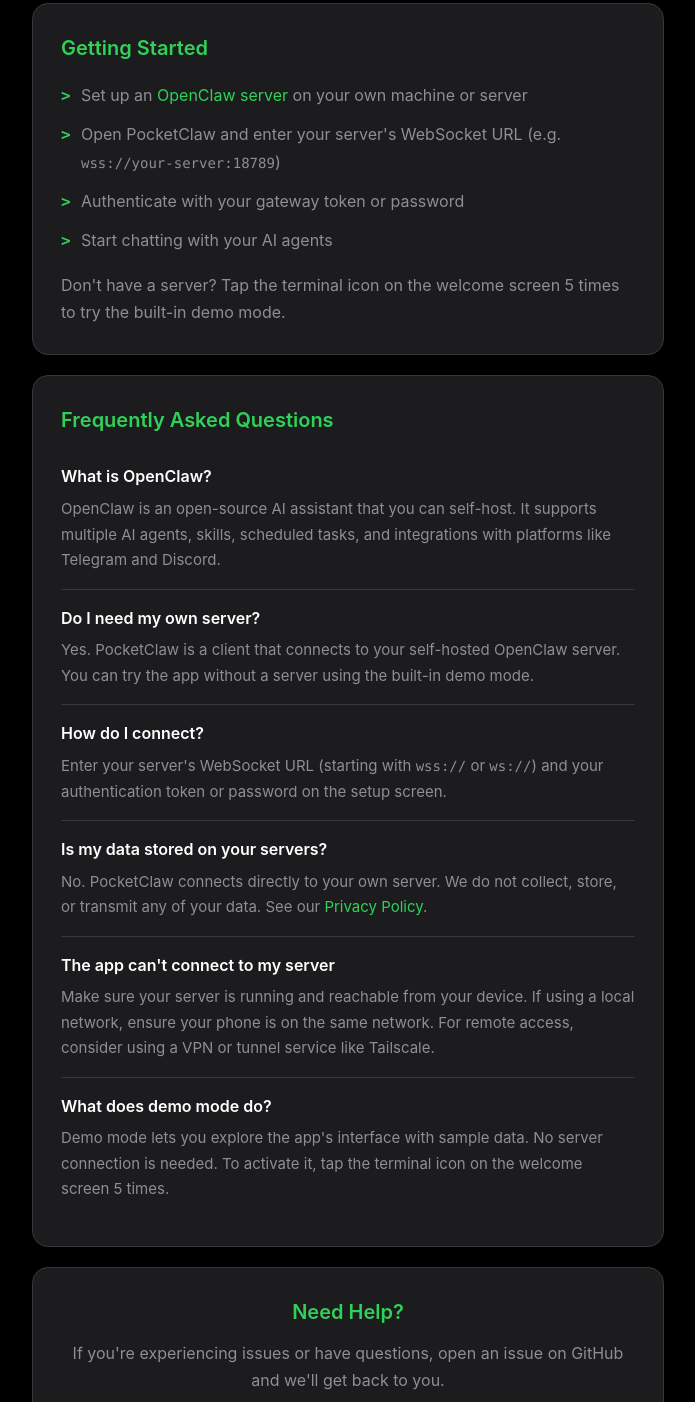
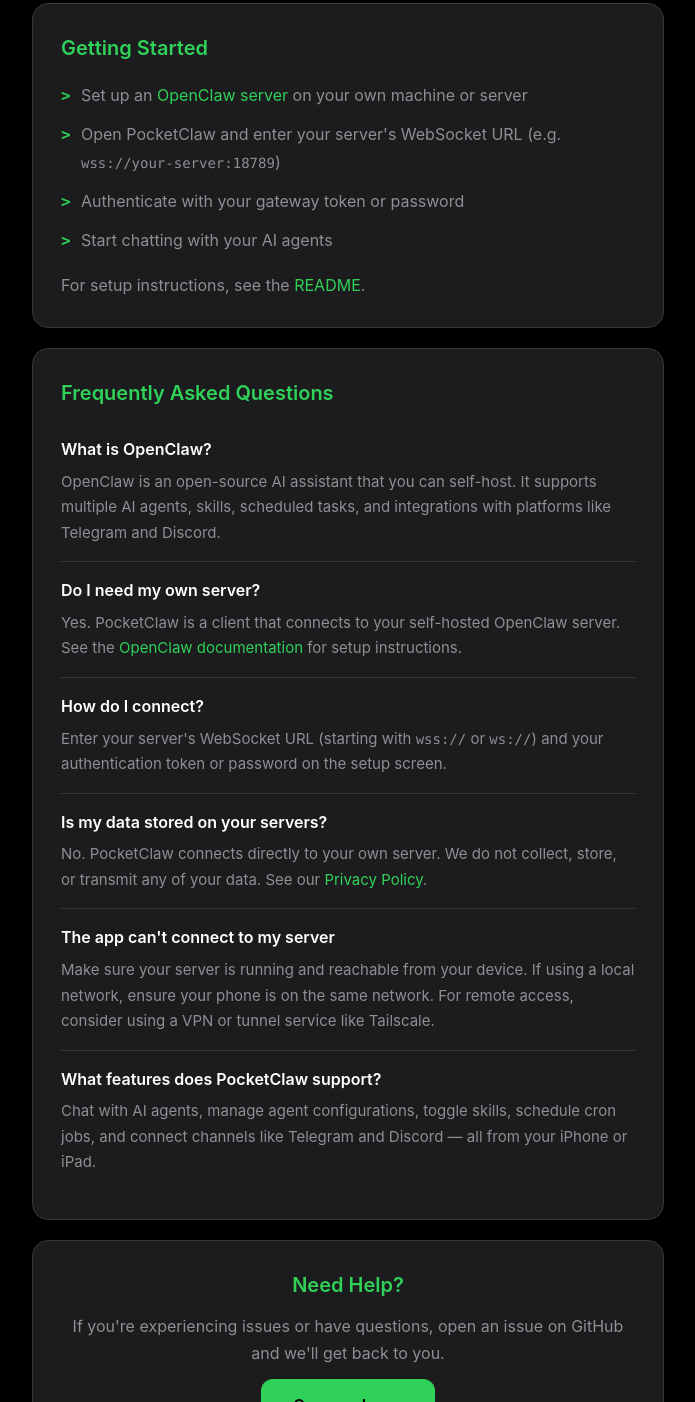
Before and after one commit to abeazam/pocketClaw, a plain HTML site: page docs/index.html in a window 1280 px wide. Shown: the part 542-1944 px from the top of the page, without its empty margins (292-987 px from the left). Drawn offline with Linux system fonts and the light colour scheme.

Commit message:
docs: remove demo mode references from support page

```diff
--- a/docs/index.html
+++ b/docs/index.html
@@ -188,7 +188,7 @@
                 <li>Start chatting with your AI agents</li>
             </ul>
             <p style="margin-top: 12px;">
-                Don't have a server? Tap the terminal icon on the welcome screen 5 times to try the built-in demo mode.
+                For setup instructions, see the <a href="https://github.com/abeazam/pocketClaw#readme">README</a>.
             </p>
         </div>
 
@@ -202,7 +202,7 @@
 
             <div class="faq-item">
                 <h3>Do I need my own server?</h3>
-                <p>Yes. PocketClaw is a client that connects to your self-hosted OpenClaw server. You can try the app without a server using the built-in demo mode.</p>
+                <p>Yes. PocketClaw is a client that connects to your self-hosted OpenClaw server. See the <a href="https://github.com/nichochar/openclaw">OpenClaw documentation</a> for setup instructions.</p>
             </div>
 
             <div class="faq-item">
@@ -221,8 +221,8 @@
             </div>
 
             <div class="faq-item">
-                <h3>What does demo mode do?</h3>
-                <p>Demo mode lets you explore the app's interface with sample data. No server connection is needed. To activate it, tap the terminal icon on the welcome screen 5 times.</p>
+                <h3>What features does PocketClaw support?</h3>
+                <p>Chat with AI agents, manage agent configurations, toggle skills, schedule cron jobs, and connect channels like Telegram and Discord — all from your iPhone or iPad.</p>
             </div>
         </div>
 
```
